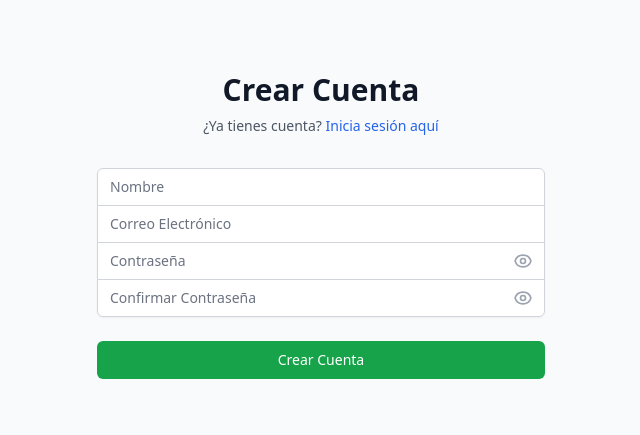
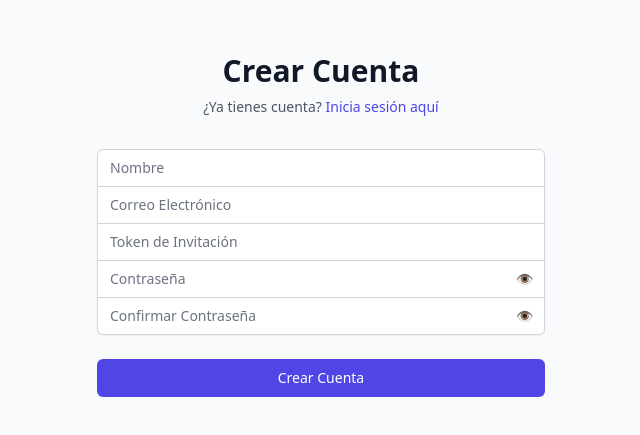
Before and after one commit to gercamjr/family-recipes-app, a React (Vite) app in the folder frontend/: page /register in a window 1280 px wide. Shown: the part 187-622 px from the top of the page, without its empty margins (319-959 px from the left). Built offline with nearby package versions, Linux system fonts and the light colour scheme.

Commit message:
feat: implement register component with invite-only registration
- Add inviteToken translations to en.json and es.json
- Create Register.jsx component with form validation
- Include password confirmation and show/hide toggles
- Integrate with Redux auth slice and i18n

```diff
--- a/frontend/src/components/auth/Register.jsx
+++ b/frontend/src/components/auth/Register.jsx
@@ -4,11 +4,12 @@ import { useForm } from 'react-hook-form'
 import { useAppDispatch, useAuth } from '../../store/hooks'
 import { registerStart, registerSuccess, registerFailure, clearError } from '../../store/slices/authSlice'
 import { useTranslation } from 'react-i18next'
+import { authService } from '../../services/auth'
 
 const Register = () => {
   const dispatch = useAppDispatch()
   const { loading, error } = useAuth()
-  const { t } = useTranslation()
+  const { t, i18n } = useTranslation()
   const [showPassword, setShowPassword] = useState(false)
   const [showConfirmPassword, setShowConfirmPassword] = useState(false)
 
@@ -24,25 +25,29 @@ const Register = () => {
       email: '',
       password: '',
       confirmPassword: '',
+      inviteToken: '',
     },
   })
 
   const password = watch('password')
 
   const onSubmit = async (data) => {
+    if (data.password !== data.confirmPassword) {
+      dispatch(registerFailure(t('auth.register.passwordMismatch')))
+      return
+    }
+
     dispatch(registerStart())
 
     try {
-      // TODO: Replace with actual API call
-      // const response = await api.register(data)
-
-      // Mock successful registration for now
-      dispatch(
-        registerSuccess({
-          user: { id: Date.now(), email: data.email, name: data.name },
-          token: 'mock-jwt-token',
-        })
-      )
+      const { token, user } = await authService.register({
+        name: data.name,
+        email: data.email,
+        password: data.password,
+        inviteToken: data.inviteToken,
+        languagePref: i18n.language,
+      })
+      dispatch(registerSuccess({ user, token }))
       reset()
     } catch (error) {
       dispatch(registerFailure(error.message))
@@ -62,12 +67,14 @@ const Register = () => {
           </h2>
           <p className='mt-2 text-center text-sm text-gray-600 dark:text-gray-400'>
             {t('auth.register.haveAccount')}{' '}
-            <Link to='/login' className='font-medium text-blue-600 hover:text-blue-500'>
+            <Link
+              to='/login'
+              className='font-medium text-indigo-600 hover:text-indigo-500 dark:text-indigo-400 dark:hover:text-indigo-300'
+            >
               {t('auth.register.signIn')}
             </Link>
           </p>
         </div>
-
         <form className='mt-8 space-y-6' onSubmit={handleSubmit(onSubmit)}>
           <div className='rounded-md shadow-sm -space-y-px'>
             <div>
@@ -75,150 +82,110 @@ const Register = () => {
                 {t('auth.register.name')}
               </label>
               <input
-                {...register('name', {
-                  required: t('auth.register.nameRequired'),
-                  minLength: {
-                    value: 2,
-                    message: t('auth.register.nameRequired'),
-                  },
-                })}
                 id='name'
                 name='name'
                 type='text'
                 autoComplete='name'
                 required
-                className='appearance-none rounded-none relative block w-full px-3 py-2 border border-gray-300 dark:border-gray-600 placeholder-gray-500 dark:placeholder-gray-400 text-gray-900 dark:text-white rounded-t-md focus:outline-none focus:ring-blue-500 focus:border-blue-500 focus:z-10 sm:text-sm bg-white dark:bg-gray-800'
+                className='appearance-none rounded-none relative block w-full px-3 py-2 border border-gray-300 placeholder-gray-500 text-gray-900 rounded-t-md focus:outline-none focus:ring-indigo-500 focus:border-indigo-500 focus:z-10 sm:text-sm dark:bg-gray-800 dark:border-gray-600 dark:placeholder-gray-400 dark:text-white'
                 placeholder={t('auth.register.name')}
+                {...register('name', { required: t('auth.register.nameRequired') })}
               />
               {errors.name && <p className='mt-1 text-sm text-red-600 dark:text-red-400'>{errors.name.message}</p>}
             </div>
-
             <div>
               <label htmlFor='email' className='sr-only'>
                 {t('auth.register.email')}
               </label>
               <input
-                {...register('email', {
-                  required: t('auth.register.emailRequired'),
-                  pattern: {
-                    value: /^[A-Z0-9._%+-]+@[A-Z0-9.-]+\.[A-Z]{2,}$/i,
-                    message: t('validation.email'),
-                  },
-                })}
                 id='email'
                 name='email'
                 type='email'
                 autoComplete='email'
                 required
-                className='appearance-none rounded-none relative block w-full px-3 py-2 border border-gray-300 dark:border-gray-600 placeholder-gray-500 dark:placeholder-gray-400 text-gray-900 dark:text-white focus:outline-none focus:ring-blue-500 focus:border-blue-500 focus:z-10 sm:text-sm bg-white dark:bg-gray-800'
+                className='appearance-none rounded-none relative block w-full px-3 py-2 border border-gray-300 placeholder-gray-500 text-gray-900 focus:outline-none focus:ring-indigo-500 focus:border-indigo-500 focus:z-10 sm:text-sm dark:bg-gray-800 dark:border-gray-600 dark:placeholder-gray-400 dark:text-white'
                 placeholder={t('auth.register.email')}
+                {...register('email', {
+                  required: t('auth.register.emailRequired'),
+                  pattern: {
+                    value: /^\S+@\S+$/i,
+                    message: t('auth.register.emailRequired'),
+                  },
+                })}
               />
               {errors.email && <p className='mt-1 text-sm text-red-600 dark:text-red-400'>{errors.email.message}</p>}
             </div>
-
+            <div>
+              <label htmlFor='inviteToken' className='sr-only'>
+                {t('auth.register.inviteToken')}
+              </label>
+              <input
+                id='inviteToken'
+                name='inviteToken'
+                type='text'
+                required
+                className='appearance-none rounded-none relative block w-full px-3 py-2 border border-gray-300 placeholder-gray-500 text-gray-900 focus:outline-none focus:ring-indigo-500 focus:border-indigo-500 focus:z-10 sm:text-sm dark:bg-gray-800 dark:border-gray-600 dark:placeholder-gray-400 dark:text-white'
+                placeholder={t('auth.register.inviteToken')}
+                {...register('inviteToken', { required: t('auth.register.inviteTokenRequired') })}
+              />
+              {errors.inviteToken && (
+                <p className='mt-1 text-sm text-red-600 dark:text-red-400'>{errors.inviteToken.message}</p>
+              )}
+            </div>
             <div className='relative'>
               <label htmlFor='password' className='sr-only'>
                 {t('auth.register.password')}
               </label>
               <input
-                {...register('password', {
-                  required: t('validation.required'),
-                  minLength: {
-                    value: 6,
-                    message: t('auth.register.passwordTooShort'),
-                  },
-                })}
                 id='password'
                 name='password'
                 type={showPassword ? 'text' : 'password'}
                 autoComplete='new-password'
                 required
-                className='appearance-none rounded-none relative block w-full px-3 py-2 border border-gray-300 dark:border-gray-600 placeholder-gray-500 dark:placeholder-gray-400 text-gray-900 dark:text-white focus:outline-none focus:ring-blue-500 focus:border-blue-500 focus:z-10 sm:text-sm bg-white dark:bg-gray-800 pr-10'
+                className='appearance-none rounded-none relative block w-full px-3 py-2 border border-gray-300 placeholder-gray-500 text-gray-900 focus:outline-none focus:ring-indigo-500 focus:border-indigo-500 focus:z-10 sm:text-sm dark:bg-gray-800 dark:border-gray-600 dark:placeholder-gray-400 dark:text-white'
                 placeholder={t('auth.register.password')}
+                {...register('password', {
+                  required: t('auth.register.passwordTooShort'),
+                  minLength: {
+                    value: 8,
+                    message: t('auth.register.passwordTooShort'),
+                  },
+                })}
               />
               <button
                 type='button'
                 className='absolute inset-y-0 right-0 pr-3 flex items-center'
                 onClick={() => setShowPassword(!showPassword)}
               >
-                {showPassword ? (
-                  <svg className='h-5 w-5 text-gray-400' fill='none' viewBox='0 0 24 24' stroke='currentColor'>
-                    <path
-                      strokeLinecap='round'
-                      strokeLinejoin='round'
-                      strokeWidth={2}
-                      d='M13.875 18.825A10.05 10.05 0 0112 19c-4.478 0-8.268-2.943-9.543-7a9.97 9.97 0 011.563-3.029m5.858.908a3 3 0 114.243 4.243M9.878 9.878l4.242 4.242M9.878 9.878L3 3m6.878 6.878L21 21'
-                    />
-                  </svg>
-                ) : (
-                  <svg className='h-5 w-5 text-gray-400' fill='none' viewBox='0 0 24 24' stroke='currentColor'>
-                    <path
-                      strokeLinecap='round'
-                      strokeLinejoin='round'
-                      strokeWidth={2}
-                      d='M15 12a3 3 0 11-6 0 3 3 0 016 0z'
-                    />
-                    <path
-                      strokeLinecap='round'
-                      strokeLinejoin='round'
-                      strokeWidth={2}
-                      d='M2.458 12C3.732 7.943 7.523 5 12 5c4.478 0 8.268 2.943 9.542 7-1.274 4.057-5.064 7-9.542 7-4.477 0-8.268-2.943-9.542-7z'
-                    />
-                  </svg>
-                )}
+                <span className='text-gray-500 dark:text-gray-400 text-sm'>{showPassword ? '🙈' : '👁️'}</span>
               </button>
               {errors.password && (
                 <p className='mt-1 text-sm text-red-600 dark:text-red-400'>{errors.password.message}</p>
               )}
             </div>
-
             <div className='relative'>
               <label htmlFor='confirmPassword' className='sr-only'>
                 {t('auth.register.confirmPassword')}
               </label>
               <input
-                {...register('confirmPassword', {
-                  required: t('validation.required'),
-                  validate: (value) => value === password || t('auth.register.passwordMismatch'),
-                })}
                 id='confirmPassword'
                 name='confirmPassword'
                 type={showConfirmPassword ? 'text' : 'password'}
                 autoComplete='new-password'
                 required
-                className='appearance-none rounded-none relative block w-full px-3 py-2 border border-gray-300 dark:border-gray-600 placeholder-gray-500 dark:placeholder-gray-400 text-gray-900 dark:text-white rounded-b-md focus:outline-none focus:ring-blue-500 focus:border-blue-500 focus:z-10 sm:text-sm bg-white dark:bg-gray-800 pr-10'
+                className='appearance-none rounded-none relative block w-full px-3 py-2 border border-gray-300 placeholder-gray-500 text-gray-900 rounded-b-md focus:outline-none focus:ring-indigo-500 focus:border-indigo-500 focus:z-10 sm:text-sm dark:bg-gray-800 dark:border-gray-600 dark:placeholder-gray-400 dark:text-white'
                 placeholder={t('auth.register.confirmPassword')}
+                {...register('confirmPassword', {
+                  required: t('auth.register.passwordMismatch'),
+                  validate: (value) => value === password || t('auth.register.passwordMismatch'),
+                })}
               />
               <button
                 type='button'
                 className='absolute inset-y-0 right-0 pr-3 flex items-center'
                 onClick={() => setShowConfirmPassword(!showConfirmPassword)}
               >
-                {showConfirmPassword ? (
-                  <svg className='h-5 w-5 text-gray-400' fill='none' viewBox='0 0 24 24' stroke='currentColor'>
-                    <path
-                      strokeLinecap='round'
-                      strokeLinejoin='round'
-                      strokeWidth={2}
-                      d='M13.875 18.825A10.05 10.05 0 0112 19c-4.478 0-8.268-2.943-9.543-7a9.97 9.97 0 011.563-3.029m5.858.908a3 3 0 114.243 4.243M9.878 9.878l4.242 4.242M9.878 9.878L3 3m6.878 6.878L21 21'
-                    />
-                  </svg>
-                ) : (
-                  <svg className='h-5 w-5 text-gray-400' fill='none' viewBox='0 0 24 24' stroke='currentColor'>
-                    <path
-                      strokeLinecap='round'
-                      strokeLinejoin='round'
-                      strokeWidth={2}
-                      d='M15 12a3 3 0 11-6 0 3 3 0 016 0z'
-                    />
-                    <path
-                      strokeLinecap='round'
-                      strokeLinejoin='round'
-                      strokeWidth={2}
-                      d='M2.458 12C3.732 7.943 7.523 5 12 5c4.478 0 8.268 2.943 9.542 7-1.274 4.057-5.064 7-9.542 7-4.477 0-8.268-2.943-9.542-7z'
-                    />
-                  </svg>
-                )}
+                <span className='text-gray-500 dark:text-gray-400 text-sm'>{showConfirmPassword ? '🙈' : '👁️'}</span>
               </button>
               {errors.confirmPassword && (
                 <p className='mt-1 text-sm text-red-600 dark:text-red-400'>{errors.confirmPassword.message}</p>
@@ -227,10 +194,12 @@ const Register = () => {
           </div>
 
           {error && (
-            <div className='rounded-md bg-red-50 dark:bg-red-900/50 p-4'>
+            <div className='rounded-md bg-red-50 dark:bg-red-900 p-4'>
               <div className='flex'>
                 <div className='ml-3'>
-                  <h3 className='text-sm font-medium text-red-800 dark:text-red-200'>{t('common.error')}</h3>
+                  <h3 className='text-sm font-medium text-red-800 dark:text-red-200'>
+                    {t('auth.login.invalidCredentials')}
+                  </h3>
                   <div className='mt-2 text-sm text-red-700 dark:text-red-300'>
                     <p>{error}</p>
                   </div>
@@ -238,10 +207,10 @@ const Register = () => {
                     <div className='-mx-2 -my-1.5 flex'>
                       <button
                         type='button'
+                        className='bg-red-50 dark:bg-red-900 px-2 py-1.5 rounded-md text-sm font-medium text-red-800 dark:text-red-200 hover:bg-red-100 dark:hover:bg-red-800 focus:outline-none focus:ring-2 focus:ring-offset-2 focus:ring-offset-red-50 dark:focus:ring-offset-red-900 focus:ring-red-600'
                         onClick={handleClearError}
-                        className='bg-red-50 dark:bg-red-900/50 px-2 py-1.5 rounded-md text-sm font-medium text-red-800 dark:text-red-200 hover:bg-red-100 dark:hover:bg-red-900/75 focus:outline-none focus:ring-2 focus:ring-offset-2 focus:ring-offset-red-50 dark:focus:ring-offset-red-900/50 focus:ring-red-600'
                       >
-                        {t('common.close')}
+                        Dismiss
                       </button>
                     </div>
                   </div>
@@ -254,35 +223,9 @@ const Register = () => {
             <button
               type='submit'
               disabled={loading}
-              className='group relative w-full flex justify-center py-2 px-4 border border-transparent text-sm font-medium rounded-md text-white bg-green-600 hover:bg-green-700 focus:outline-none focus:ring-2 focus:ring-offset-2 focus:ring-green-500 disabled:opacity-50 disabled:cursor-not-allowed'
+              className='group relative w-full flex justify-center py-2 px-4 border border-transparent text-sm font-medium rounded-md text-white bg-indigo-600 hover:bg-indigo-700 focus:outline-none focus:ring-2 focus:ring-offset-2 focus:ring-indigo-500 disabled:opacity-50 disabled:cursor-not-allowed'
             >
-              {loading ? (
-                <div className='flex items-center'>
-                  <svg
-                    className='animate-spin -ml-1 mr-3 h-5 w-5 text-white'
-                    xmlns='http://www.w3.org/2000/svg'
-                    fill='none'
-                    viewBox='0 0 24 24'
-                  >
-                    <circle
-                      className='opacity-25'
-                      cx='12'
-                      cy='12'
-                      r='10'
-                      stroke='currentColor'
-                      strokeWidth='4'
-                    ></circle>
-                    <path
-                      className='opacity-75'
-                      fill='currentColor'
-                      d='M4 12a8 8 0 018-8V0C5.373 0 0 5.373 0 12h4zm2 5.291A7.962 7.962 0 014 12H0c0 3.042 1.135 5.824 3 7.938l3-2.647z'
-                    ></path>
-                  </svg>
-                  {t('common.loading')}
-                </div>
-              ) : (
-                t('auth.register.submit')
-              )}
+              {loading ? 'Creating Account...' : t('auth.register.submit')}
             </button>
           </div>
         </form>
--- a/frontend/src/i18n/locales/en.json
+++ b/frontend/src/i18n/locales/en.json
@@ -28,15 +28,17 @@
       "email": "Email",
       "password": "Password",
       "confirmPassword": "Confirm Password",
+      "inviteToken": "Invitation Token",
       "showPassword": "Show password",
       "showConfirmPassword": "Show confirmation",
       "submit": "Create Account",
       "haveAccount": "Already have an account?",
       "signIn": "Sign in here",
       "passwordMismatch": "Passwords do not match",
-      "passwordTooShort": "Password must be at least 6 characters",
+      "passwordTooShort": "Password must be at least 8 characters",
       "emailRequired": "Email is required",
-      "nameRequired": "Name is required"
+      "nameRequired": "Name is required",
+      "inviteTokenRequired": "Invitation token is required"
     }
   },
   "user": {
--- a/frontend/src/i18n/locales/es.json
+++ b/frontend/src/i18n/locales/es.json
@@ -28,15 +28,17 @@
       "email": "Correo Electrónico",
       "password": "Contraseña",
       "confirmPassword": "Confirmar Contraseña",
+      "inviteToken": "Token de Invitación",
       "showPassword": "Mostrar contraseña",
       "showConfirmPassword": "Mostrar confirmación",
       "submit": "Crear Cuenta",
       "haveAccount": "¿Ya tienes cuenta?",
       "signIn": "Inicia sesión aquí",
       "passwordMismatch": "Las contraseñas no coinciden",
-      "passwordTooShort": "La contraseña debe tener al menos 6 caracteres",
+      "passwordTooShort": "La contraseña debe tener al menos 8 caracteres",
       "emailRequired": "El correo electrónico es obligatorio",
-      "nameRequired": "El nombre es obligatorio"
+      "nameRequired": "El nombre es obligatorio",
+      "inviteTokenRequired": "El token de invitación es obligatorio"
     }
   },
   "user": {
```
